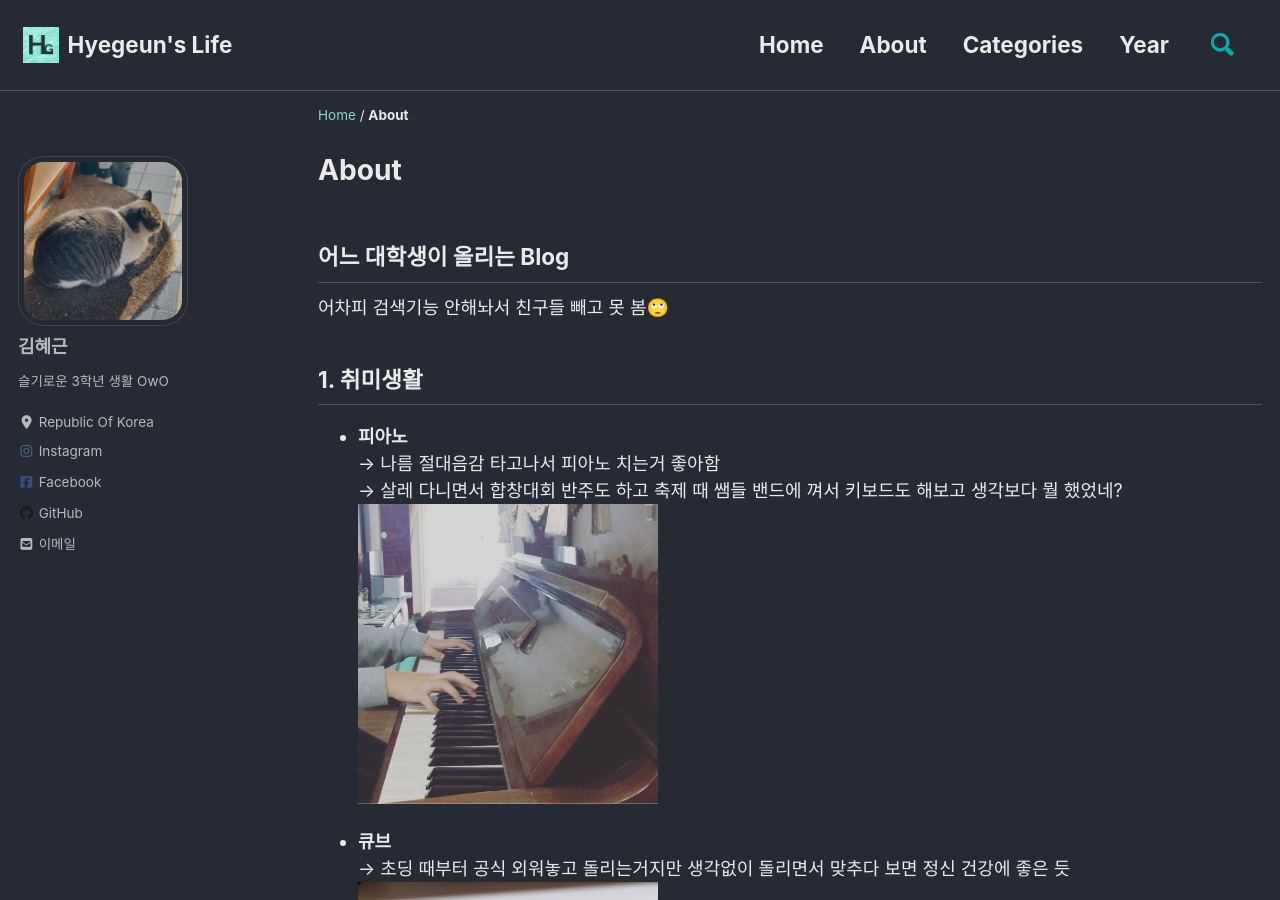
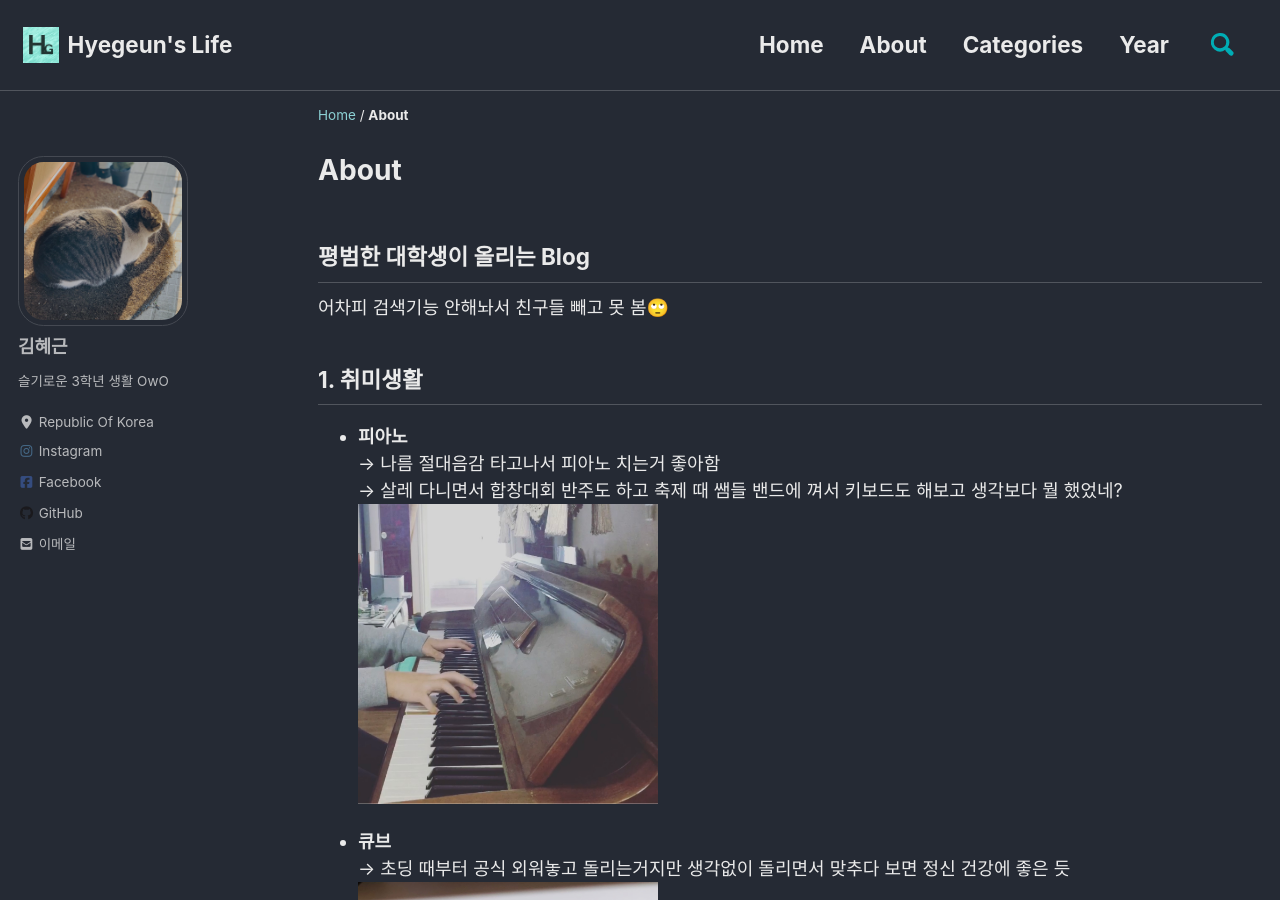
Before and after one commit to hyegeun/hyegeun.github.io, a Jekyll site: the page built from _pages/about.md, in a window 1280 px wide and 900 px high. Built offline with Jekyll 4.4.1, drawn with Linux system fonts in a browser that asks for light colours; cached includes are drawn as plain includes; nearby versions of some CDN libraries; a script that is not in the unit is left out.

Commit message:
Update about.md

```diff
--- a/_pages/about.md
+++ b/_pages/about.md
@@ -4,7 +4,7 @@ title: "About"
 classes: wide
 ---
 
-## **어느  대학생이 올리는 Blog**
+## **평범한 대학생이 올리는 Blog**
 어차피 검색기능 안해놔서 친구들 빼고 못 봄🙄
 
 ## **1. 취미생활**
```
